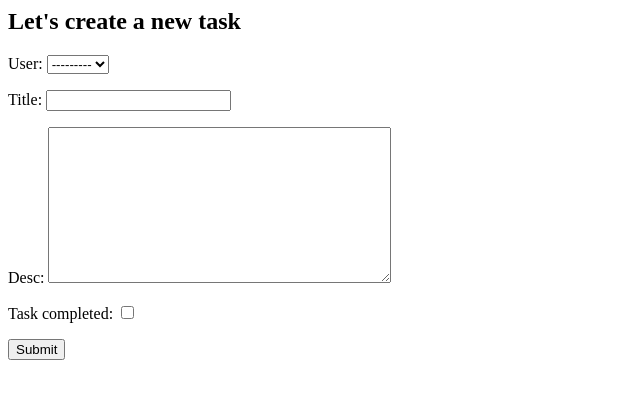
After one commit to MalikHesham/Todo-app-django, a Django app: page /task/create in a window 1280 px wide. The commit adds this page. Shown: the top 399 px of the page, without its empty margins (0-640 px from the left). Run offline with Django 3.2, Linux system fonts and the light colour scheme.

Commit message:
adding the create class based view

```diff
--- /dev/null
+++ b/base_app/templates/base_app/create.html
@@ -0,0 +1,6 @@
+<h2>Let's create a new task</h2>
+
+<form action="" method="POST">
+  {% csrf_token %} {{form.as_p}}
+  <input type="submit" value="Submit" />
+</form>
--- a/base_app/templates/base_app/list.html
+++ b/base_app/templates/base_app/list.html
@@ -1,4 +1,5 @@
 <h2>Welcome to My To do list app!</h2>
+<a href=" {% url 'task-create' %} ">Add a New Task</a>
 <table>
   <tr>
     <th>Item</th>
--- a/base_app/urls.py
+++ b/base_app/urls.py
@@ -1,8 +1,9 @@
 from django.urls import path
-from .views import TaskList,TaskDetail
+from .views import TaskList, TaskDetail, TaskCreate
 
 urlpatterns = [
     path('',TaskList.as_view() , name = 'tasks'),
+    path('task/create' , TaskCreate.as_view() , name = 'task-create'),
     path('task/<int:pk>/',TaskDetail.as_view() , name = 'task'),
 
 ]
--- a/base_app/views.py
+++ b/base_app/views.py
@@ -2,6 +2,9 @@ from django.shortcuts import render
 from django.http import HttpResponse
 from django.views.generic.list import ListView
 from django.views.generic.detail import DetailView
+from django.views.generic.edit import CreateView
+from django.urls import reverse_lazy
+
 
 from .models import Task
 
@@ -14,3 +17,9 @@ class TaskDetail(DetailView):
     model = Task
     context_object_name = 'task'
     template_name = 'base_app/details.html'
+
+class TaskCreate(CreateView):
+    model = Task
+    fields = "__all__"
+    template_name = 'base_app/create.html'
+    success_url = reverse_lazy('tasks')
```
